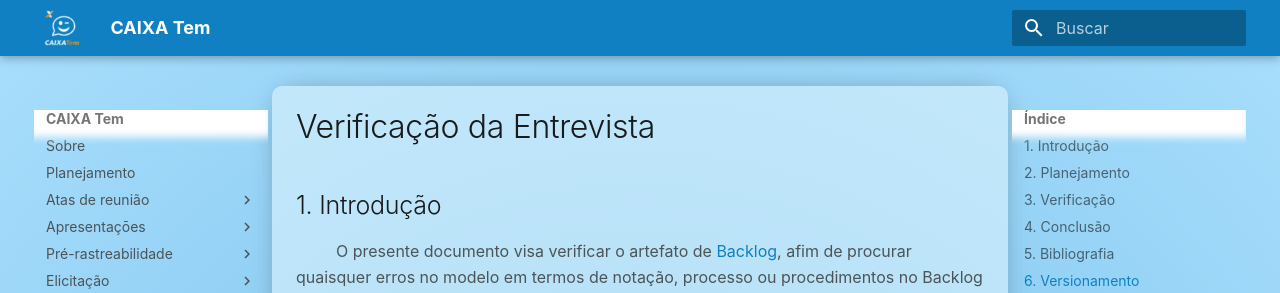
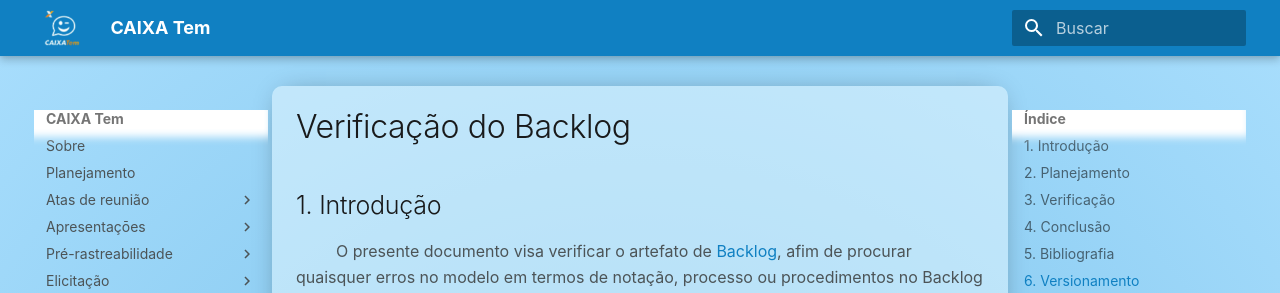
Before and after one commit to AntonioAldisio/2021.1-Caixa_Tem, an MkDocs documentation site: the page built from docs/Analise/Analise_backlog.md, in a window 1280 px wide and 1342 px high. Shown: the top 293 px of the window. Built offline with MkDocs 1.6.1 and Material for MkDocs 9.7.7, drawn with Linux system fonts in a browser that asks for light colours; some web fonts are replaced.

Commit message:
Update Analise_backlog.md

```diff
--- a/docs/Analise/Analise_backlog.md
+++ b/docs/Analise/Analise_backlog.md
@@ -1,4 +1,4 @@
-# Verificação da Entrevista
+# Verificação do Backlog
 
 
 ## 1. Introdução
```
